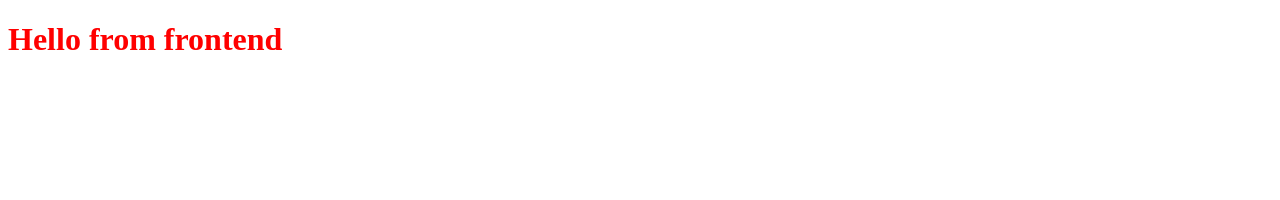
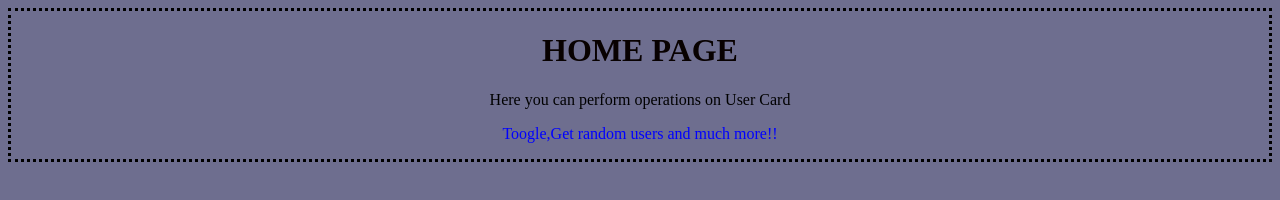
Before and after one commit to kushali-kanvitha/nodejs, a website: page frontend/index.html in a window 1280 px wide. Drawn offline with Linux system fonts and the light colour scheme.

Commit message:
commit homepage

```diff
--- a/frontend/index.css
+++ b/frontend/index.css
@@ -1,3 +1,20 @@
+body{
+    background-color:rgb(110, 110, 143);
+}
 h1{
-    color:red;
+    color:rgb(8, 1, 1);
 }
+#home-card
+{
+   text-align: center;
+   border-color:black;
+   border-style:dotted;
+   border:3px dotted black;
+
+}
+#p2{
+    color:blue;
+}
+#home-card:hover{
+    background-color:rgb(121, 181, 180);
+}
--- a/frontend/index.html
+++ b/frontend/index.html
@@ -7,7 +7,11 @@
     <link rel="stylesheet" href="index.css">
 </head>
 <body>
-    <h1>Hello from frontend</h1>
+    <div id="home-card">
+      <h1>HOME PAGE</h1>
+      <p id="p1">Here you can perform operations on User Card</p>
+      <p id="p2">Toogle,Get random users and much more!!</p>
+    </div>
     <script src="index.js"></script>
 </body>
 </html>
```
